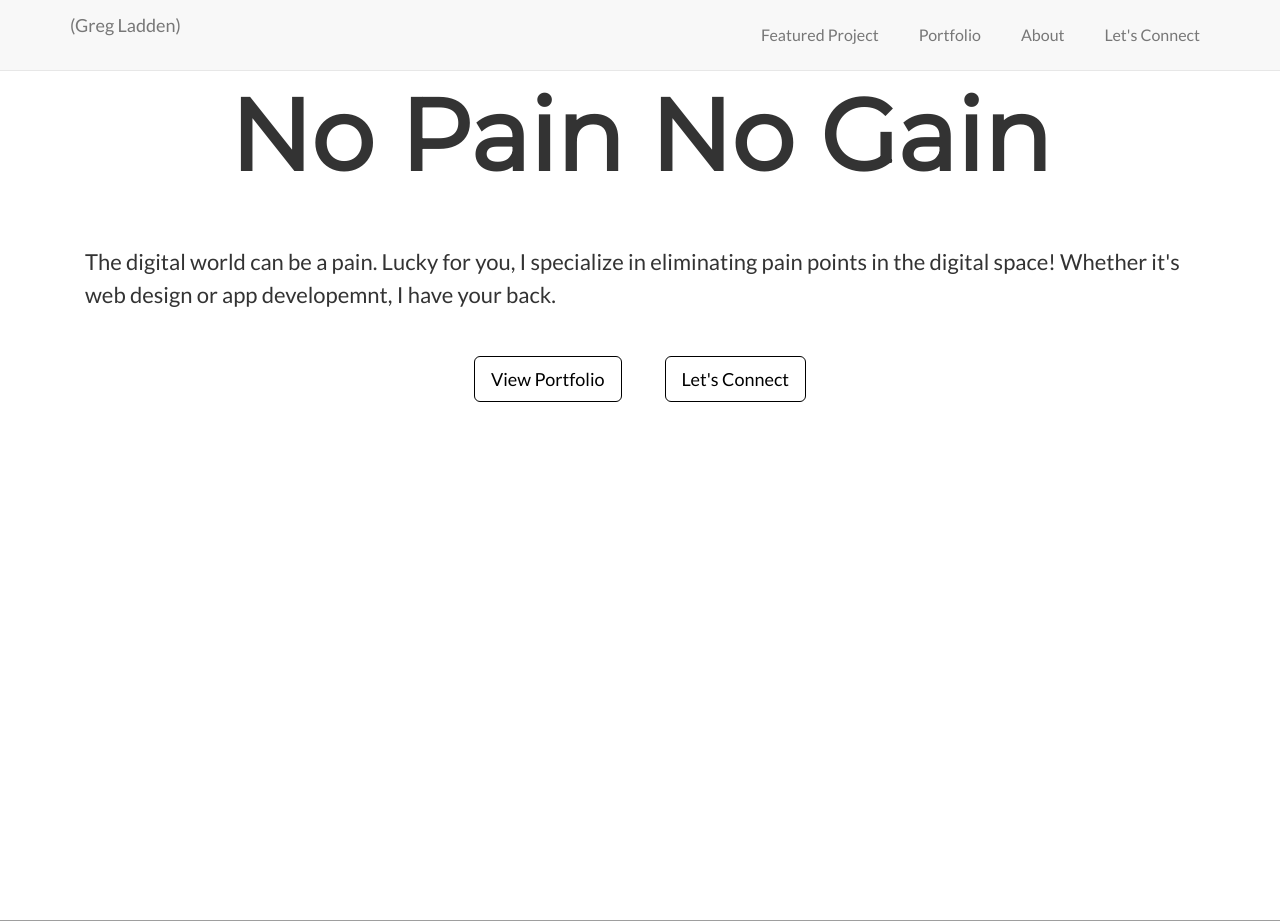
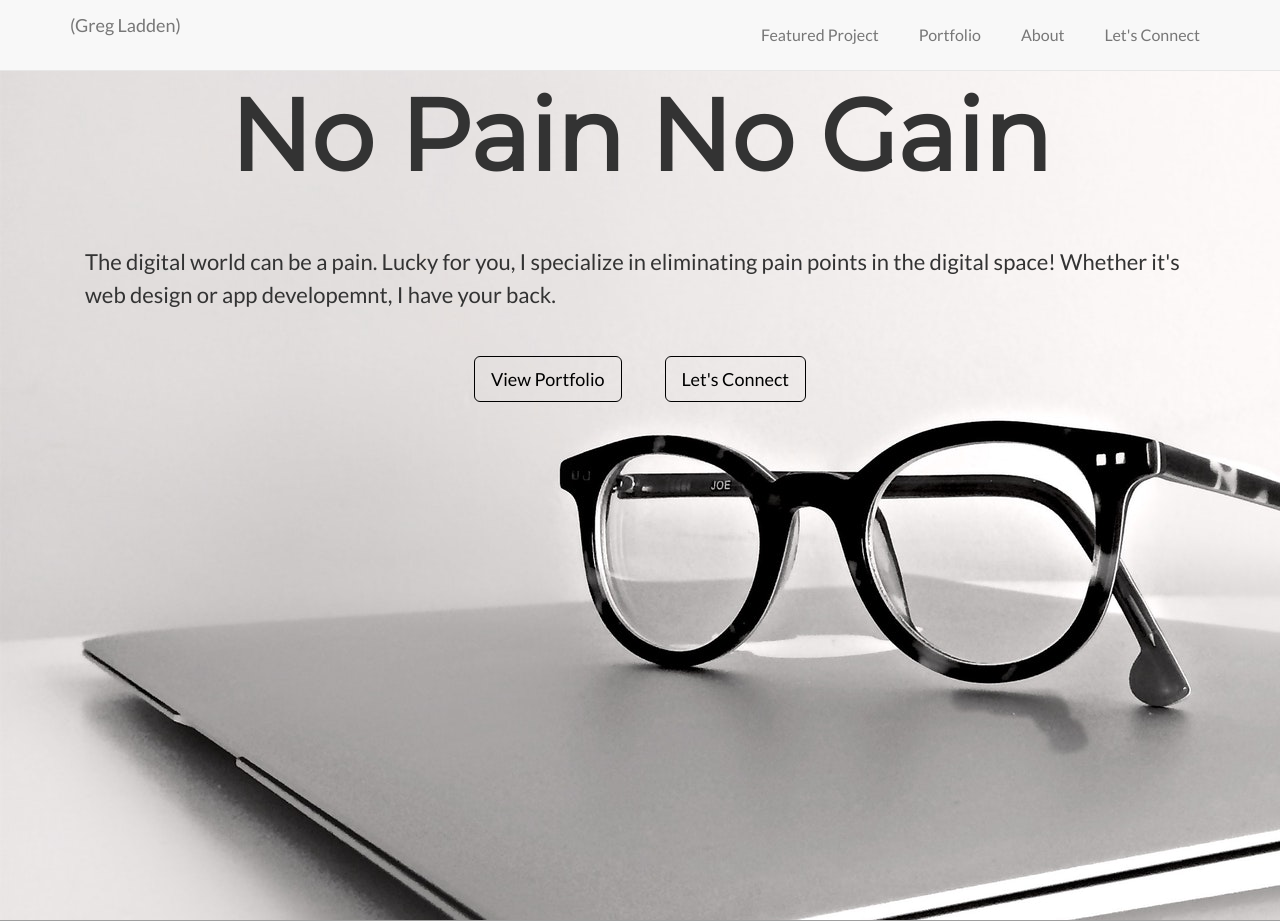
Before and after one commit to gldigital/gldigital.github.io, a PHP site: page / in a window 1280 px wide. Shown: the top 921 px of the page. Run offline with PHP 8.4, Linux system fonts and the light colour scheme; some libraries are stand-ins or nearby versions; some web fonts are replaced; grey boxes are pictures that could not be loaded.

Commit message:
Update style.css

```diff
--- a/css/style.css
+++ b/css/style.css
@@ -104,7 +104,7 @@ i {
 
 /* hero section */
  #heroSection {
-    background: url(/heroIMG.jpeg");
+    background: url("img/home/heroIMG.jpeg");
     width: 100%;
     min-height: 920px;
     background-repeat: no-repeat;
```
